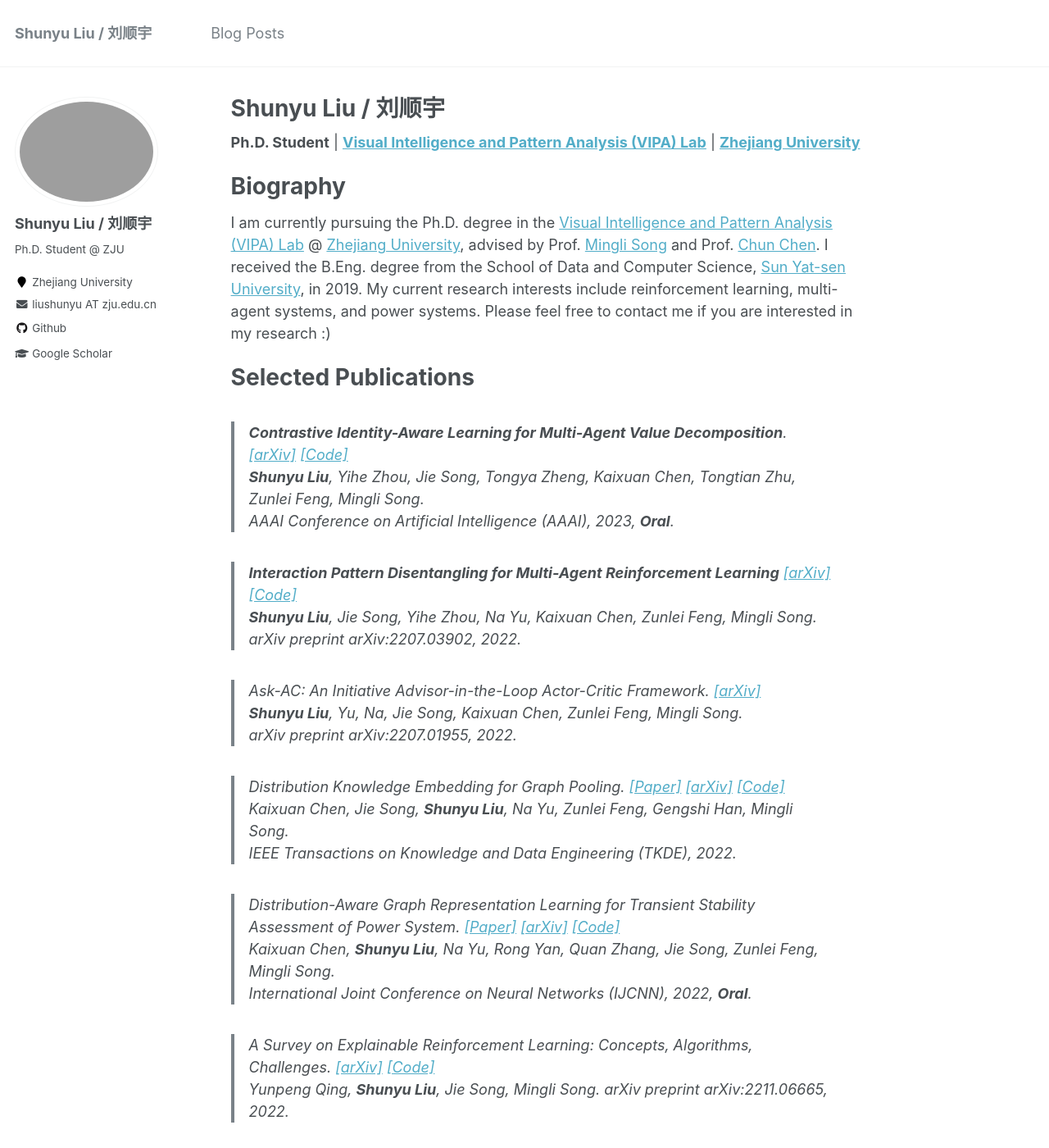
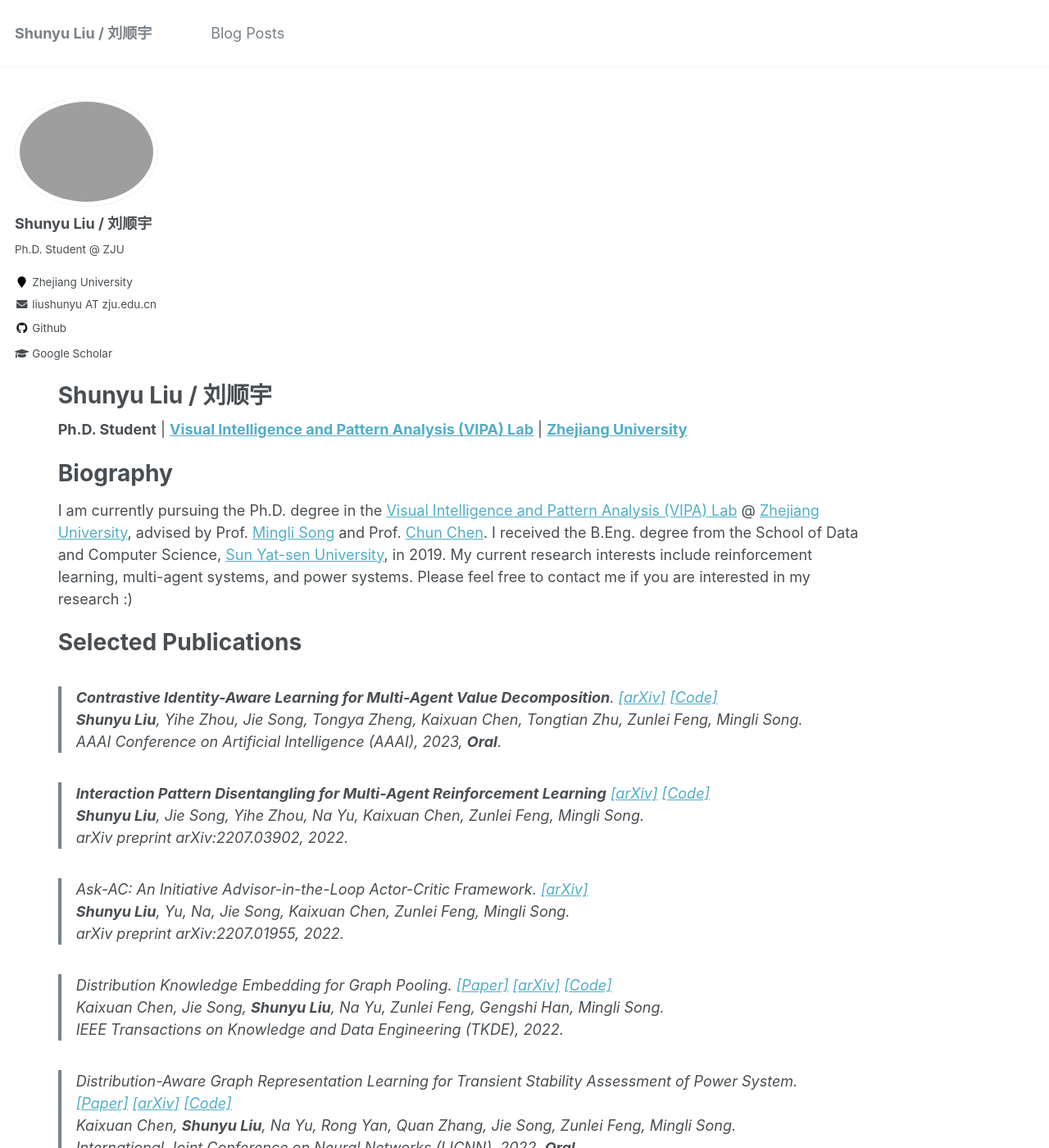
Before and after one commit to liushunyu/liushunyu.github.io, a Jekyll site: the page built from _pages/about.md, in a window 1280 px wide and 1400 px high. Shown: the whole window at 82% size. Built offline with Jekyll 4.4.1, drawn with Linux system fonts in a browser that asks for light colours.

Commit message:
Update _page.scss

```diff
--- a/_sass/_page.scss
+++ b/_sass/_page.scss
@@ -18,7 +18,7 @@
 
 .page {
   @include breakpoint($large) {
-    @include span(10 of 12 last);
+    @include span(12 of 12 last);
     @include prefix(0.5 of 12);
     @include suffix(2 of 12);
   }
```
